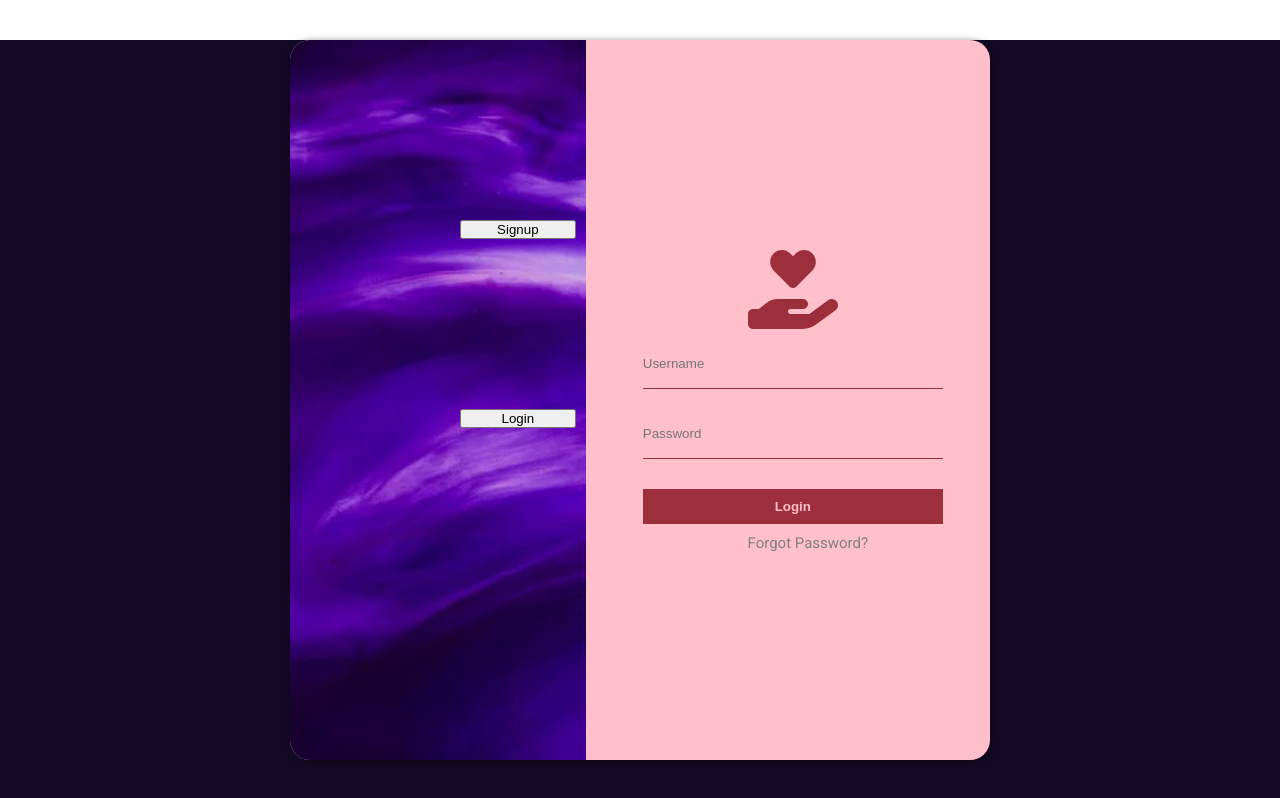
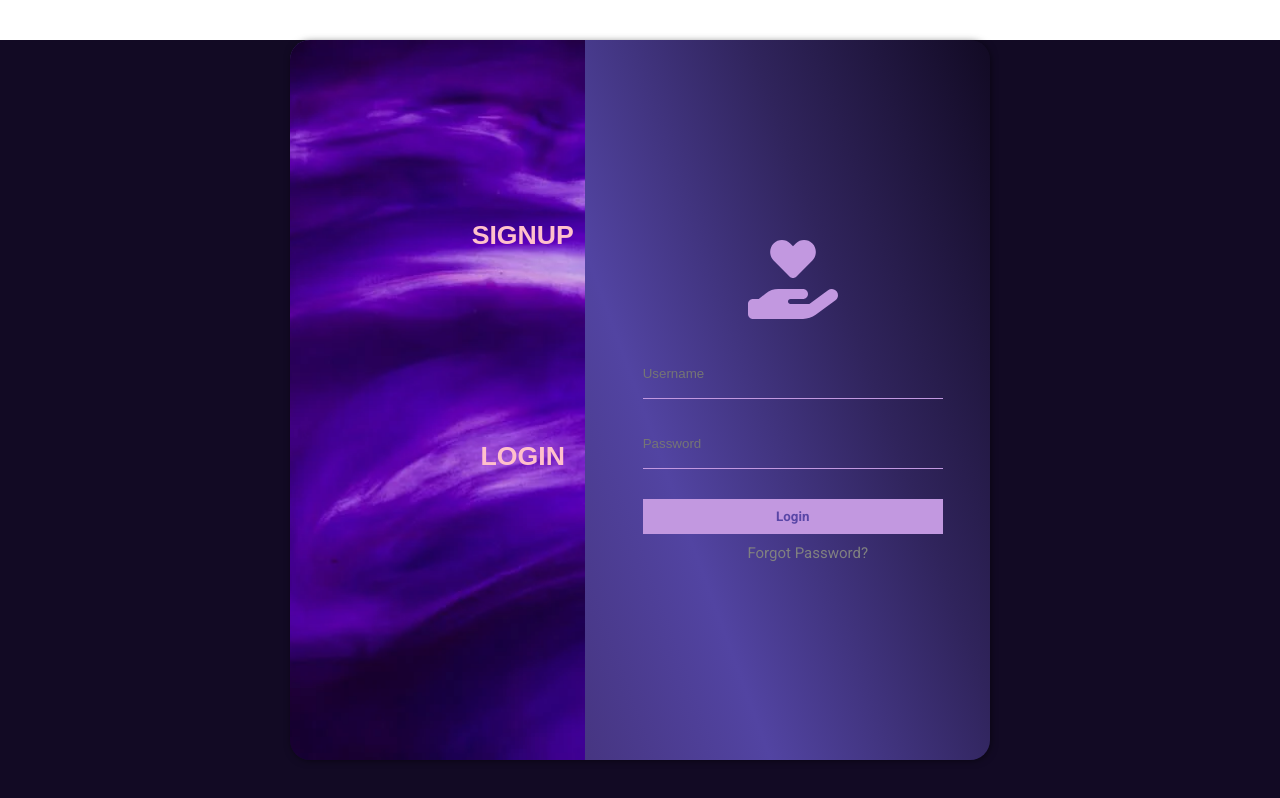
Before and after one commit to Presho99/hold-me-dating-app, a React (Create React App) app: page / in a window 1280 px wide. Shown: the top 798 px of the page. Built offline with nearby package versions, Linux system fonts and the light colour scheme.

Commit message:
Change application's color scheme

```diff
--- a/src/App.css
+++ b/src/App.css
@@ -10,7 +10,7 @@
 .home{
   display: flex;
   width: 700px;
-background-color: pink;
+  background: linear-gradient(70deg, #120A24, #433178, #5244A2, #30245C, #120A24);
   height: 90vh;
   margin: 40px auto;
   justify-content: space-between;
--- a/src/Components/Header.css
+++ b/src/Components/Header.css
@@ -11,7 +11,7 @@
     background-color: #120A24;
     padding: 15px 10px 10px 15px;
     align-items: center;
-    color: pink;
+    color: #C298E0;
 }
 
 .header-profile {
--- a/src/Components/Navbar.css
+++ b/src/Components/Navbar.css
@@ -11,7 +11,7 @@
       background-size: cover;
       width: 300px;
       height: 90vh;
-      padding: 10px;
+
       border-top-left-radius: 20px;
       border-bottom-left-radius: 20px;
       z-index: 1;
@@ -20,13 +20,31 @@
   .navbar button{
       margin-top: 170px;
       margin-left: 160px;
+      background: transparent;
+      outline: none;
+      border: none;
+      color: pink;
+      padding: 10px 0 10px 10px;
+      transition: 0.3s ease-in;
+      border-top-left-radius: 10px;
+      border-bottom-left-radius: 10px;
+
   }
 
-  nav h1{
+  .navbar button.one:hover{
+      color: pink;
+      background-color: #5244A2;
+  }
+
+  .navbar button.two:hover{
+    color: pink;
+    background-color: #4D3E94;
+  }
+
+  .navbar h1{
 
       text-transform: uppercase;
-      text-decoration: none;
-      margin-bottom: 70px;
+
 
 
   }
--- a/src/Components/Navbar.js
+++ b/src/Components/Navbar.js
@@ -12,8 +12,8 @@ function Navbar({getUser}) {
     return (
         <div className='home'>
             <div className='navbar' style={{ backgroundImage: "url('login.webp')" }}>
-                <button onClick={() => setLogin(false)} style={{cursor: "pointer"}}>Signup</button>
-                <button onClick={() => setLogin(true)}>Login</button>
+                <button className="one" onClick={() => setLogin(false)} style={{cursor: "pointer"}}><h1>SignUp</h1></button>
+                <button className="two" onClick={() => setLogin(true)} style={{cursor: "pointer"}}><h1>Login</h1></button>
             </div>
 
             {login ? <Signin getUser={getUser}/> : <Signup getUser={getUser}/>}
--- a/src/Components/Profile.css
+++ b/src/Components/Profile.css
@@ -2,7 +2,12 @@
     display: flex;
     flex-direction: column;
     width: 100%;
+    font-family: "Roboto", sans-serif;
 
+}
+
+.profile-page p{
+    color: #fff;
 }
 
 .prof-left{
@@ -68,7 +73,7 @@ img{
 }
 
 .line{
-    background-color: #9d2e3c;
+    background-color: pink;
     width: 2px;
 
 }
@@ -83,7 +88,7 @@ border: none;
 outline: none;
 margin-bottom: 10px;
 border-radius: 5px;
-background-color: pink;
+background-color: #C298E0;
 color: #142037;
 }
 
--- a/src/Components/Profile.js
+++ b/src/Components/Profile.js
@@ -31,27 +31,27 @@ function Profile({user}) {
                 <button className='top-edit'>
                     Edit
                 </button>
-                <h2>Profile</h2>
+                <h2 style={{color: "#C298E0"}}>Profile</h2>
                 <div className='prof-top'>
                     <img src={image} />
-                    <h3>{user.first_name}</h3>
+                    <h3 style={{color: "#C298E0"}}>{user.first_name}</h3>
                     <p>{user.job}</p>
                     <p></p>
                 </div>
 
                 <div className='prof-connect'>
                     <div className='conn-photo' onClick={handleFollow}>
-                        <h3>View</h3>
+                        <h3 style={{color: "#C298E0"}}>View</h3>
                         <p>matches</p>
                     </div>
                     <div className='line'></div>
                     <div className='conn-following'>
-                        <h3>Gender</h3>
+                        <h3 style={{color: "#C298E0"}}>Gender</h3>
                         <p>{user.gender}</p>
                     </div>
                     <div className='line'></div>
                     <div className='conn-likes'>
-                        <h3>City</h3>
+                        <h3 style={{color: "#C298E0"}}>City</h3>
                         <p>{user.city}</p>
                     </div>
                 </div>
--- a/src/Components/Signin.css
+++ b/src/Components/Signin.css
@@ -11,6 +11,7 @@
     display: flex;
     flex-direction: column;
     justify-content: center;
+    font-family: "Roboto";
 
 
 }
@@ -23,12 +24,12 @@
 
 .signin form input{
     width: 300px;
-    color: #9d2e3c;
+    color: #C298E0;
     height: 50px;
     margin-bottom: 20px;
     outline: none;
     border: none;
-    border-bottom: 1px solid #9d2e3c;
+    border-bottom: 1px solid #C298E0;
     background-color: transparent;
     -moz-appearance: none;
     -webkit-appearance: none;
@@ -42,10 +43,11 @@
    outline: none;
    border: none;
     padding: 10px 5px 10px 5px;
-    background-color: #9d2e3c;
+    background-color: #C298E0;
     margin-top: 10px;
-    color: pink;
+    color: #5946A6;
     font-weight: bold;
+    font-family: inherit;
 }
 
 .signin p{
--- a/src/Components/Signin.js
+++ b/src/Components/Signin.js
@@ -37,7 +37,7 @@ function Signin({getUser}){
   console.log(user)
     return(
         <div className='signin' style={{alignItems: "center", justifyContent: "center"}}>
-             <h1><FontAwesomeIcon icon={faHandHoldingHeart} style={{fontSize: "80", color: "#9D2E3C"}}/></h1>
+             <h1><FontAwesomeIcon icon={faHandHoldingHeart} style={{fontSize: "80", color: "#C298E0", marginBottom: "20px"}}/></h1>
                 <form onSubmit={handleLogin}>
                   <input type="text" required placeholder='Username' value={username} onChange={(e)=>setUsername(e.target.value)} onBlur={handleFetch} autoComplete="off"/>
                   <input type="password" required placeholder='Password' value={password} onChange={(e)=>setPassword(e.target.value)} />
--- a/src/Components/Signup.css
+++ b/src/Components/Signup.css
@@ -20,12 +20,12 @@
 
 .signup form input[type=text], .signup form input[type=password], .signup form input[type=date]{
     width: 200px;
-    color: #9d2e3c;
+    color: #C298E0;
     height: 40px;
     margin-bottom: 10px;
     outline: none;
     border: none;
-    border-bottom: 1px solid #9d2e3c;
+    border-bottom: 1px solid #C298E0;
     background-color: transparent;
     -moz-appearance: none;
     -webkit-appearance: none;
@@ -39,9 +39,9 @@
    outline: none;
    border: none;
     padding: 10px 5px 10px 5px;
-    background-color: #9d2e3c;
+    background-color: #C298E0;
     margin-top: 10px;
-    color: pink;
+    color: #5946A6;
     font-weight: bold;
 }
 
--- a/src/Components/Signup.js
+++ b/src/Components/Signup.js
@@ -51,7 +51,7 @@ function Signup({ getUser }) {
 
     return (
         <div className="signup">
-            <h1><FontAwesomeIcon icon={faHandHoldingHeart} style={{ fontSize: "80", color: "#9D2E3C" }} /></h1>
+            <h1><FontAwesomeIcon icon={faHandHoldingHeart} style={{ fontSize: "80", color: "#C298E0" }} /></h1>
             <form onSubmit={handleSubmit}>
 
                 <input type="text" placeholder='First name' value={signupDetails.first_name} name="first_name" onChange={handleChange}></input>
```
